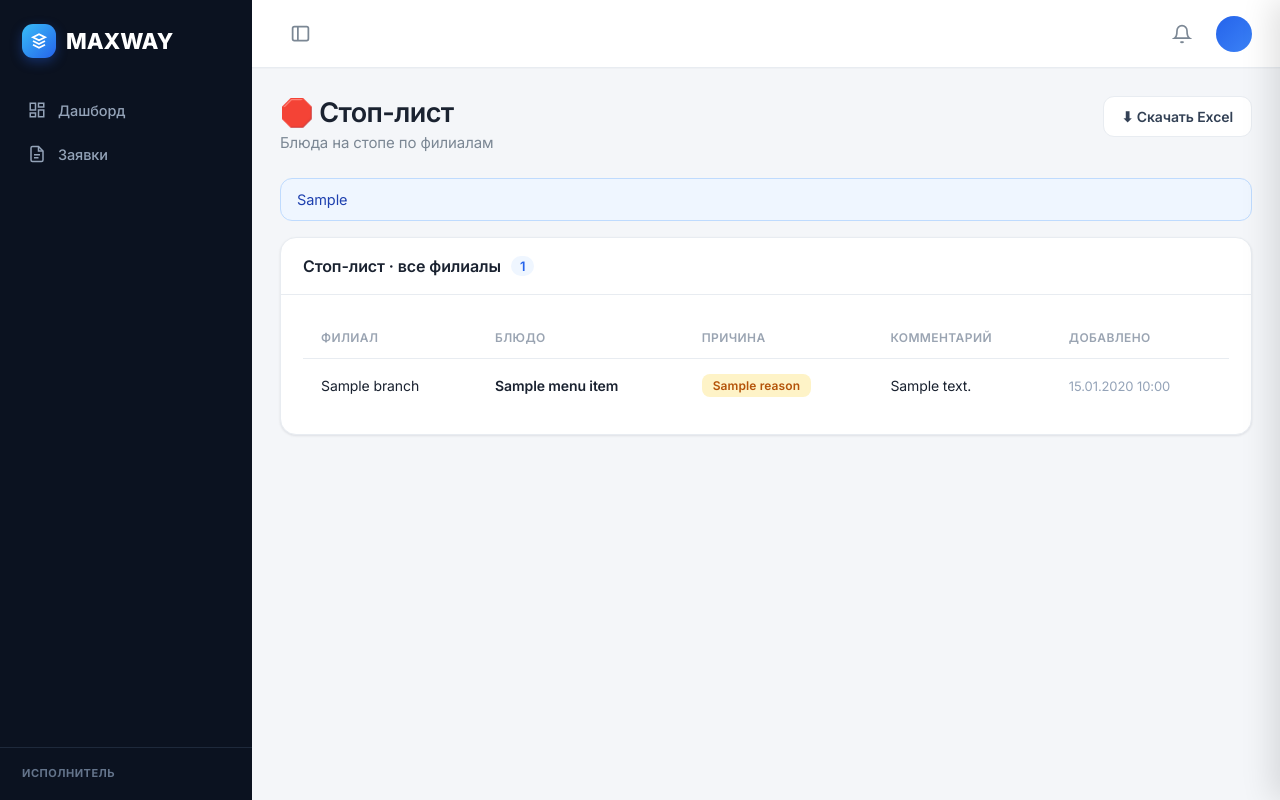
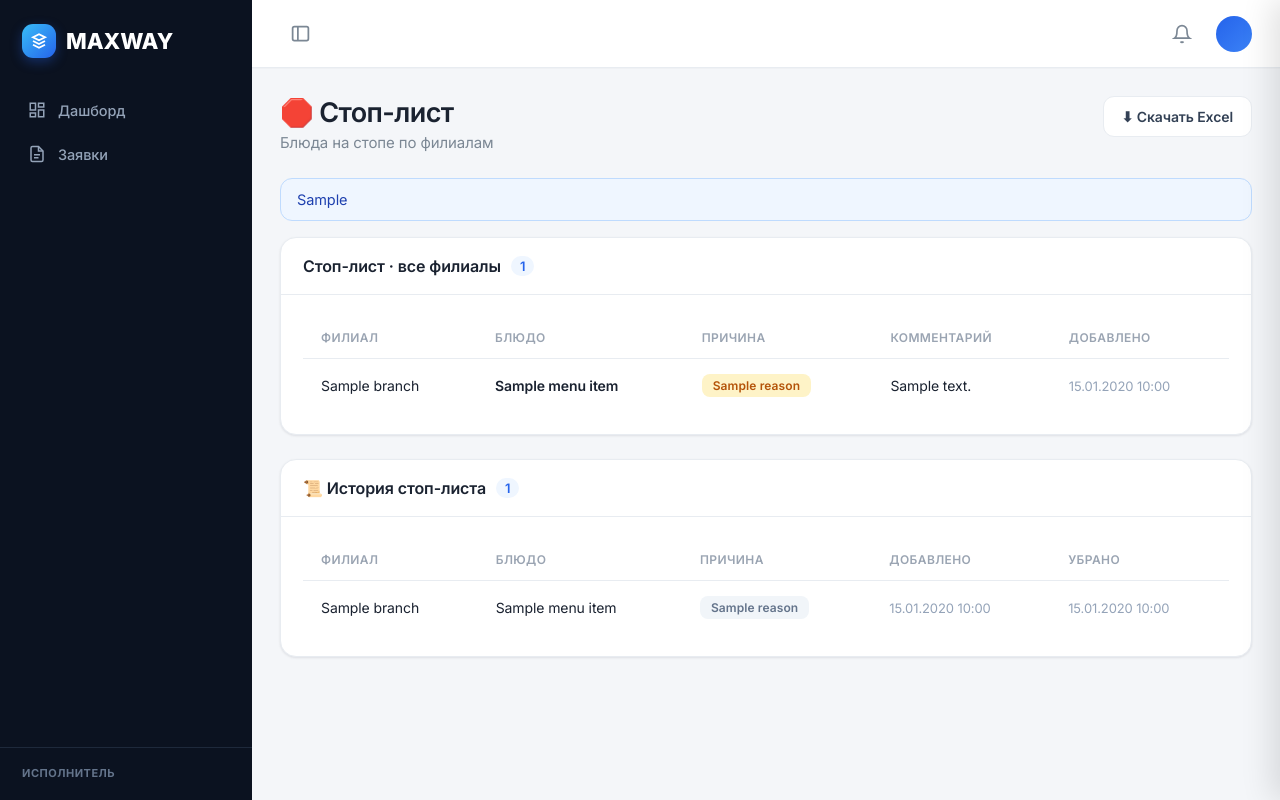
Before and after one commit to Abdullayevsardor/Maxway_flow, a FastAPI app: template templates/stoplist.html in a window 1280 px wide. Run offline with FastAPI, Linux system fonts and the light colour scheme; the template is opened without the code that fills it: most values are stand-ins (such as "Sample title", 1, 10 or a date in 2020); data that the repository does not hold is empty.

Commit message:
stop-list: chip menyu + istoriya + snabjenie menejer

```diff
--- a/app/models.py
+++ b/app/models.py
@@ -233,6 +233,7 @@ class StopEntry(Base):
     created_by = Column(Integer, ForeignKey("users.id"), nullable=True)
     created_at = Column(DateTime, default=tashkent_now)
     resolved = Column(Boolean, default=False)
+    resolved_at = Column(DateTime, nullable=True)   # stopdan olingan vaqti (tarix)
 
     branch = relationship("Branch")
     menu_item = relationship("MenuItem")
--- a/main.py
+++ b/main.py
@@ -31,7 +31,8 @@ def _ensure_columns():
               ("requests", "subcategory_id", "INTEGER"),
               ("branches", "phone", "VARCHAR(40) DEFAULT ''"),
               ("branches", "director_name", "VARCHAR(120) DEFAULT ''"),
-              ("notifications", "from_name", "VARCHAR(120)")]
+              ("notifications", "from_name", "VARCHAR(120)"),
+              ("stop_entries", "resolved_at", "TIMESTAMP")]
     try:
         insp = sa_inspect(engine)
         tables = insp.get_table_names()
@@ -1283,6 +1284,11 @@ def can_see_stoplist(user):
     return user.role in (Role.client, Role.admin, Role.viewer) or is_supply(user)
 
 
+def can_manage_menu(user):
+    """Menyu boshqaruvi — faqat Снабжение bo'limidagi menejer."""
+    return user.role == Role.manager and is_supply(user)
+
+
 @app.get("/stoplist", response_class=HTMLResponse)
 def stoplist_page(request: Request, sync: str = "", db: Session = Depends(get_db)):
     user = current_user(request, db)
@@ -1292,15 +1298,19 @@ def stoplist_page(request: Request, sync: str = "", db: Session = Depends(get_db
         return RedirectResponse("/dashboard", 302)
     menu_items = db.query(models.MenuItem).filter(models.MenuItem.is_active == True)\
         .order_by(models.MenuItem.name).all()
+    is_client = user.role == Role.client
     q = db.query(models.StopEntry).filter(models.StopEntry.resolved == False)
-    is_client = user.role == Role.client
+    hq = db.query(models.StopEntry).filter(models.StopEntry.resolved == True)
     if is_client:
         q = q.filter(models.StopEntry.branch_id == user.user_branch_id)
+        hq = hq.filter(models.StopEntry.branch_id == user.user_branch_id)
     entries = q.order_by(models.StopEntry.created_at.desc()).all()
+    history = hq.order_by(models.StopEntry.resolved_at.desc().nullslast()).limit(200).all()
     return templates.TemplateResponse(request, "stoplist.html", {
         "request": request, "user": user, "active": "stoplist",
-        "menu_items": menu_items, "entries": entries, "is_client": is_client,
-        "can_manage_menu": user.role == Role.admin,
+        "menu_items": menu_items, "entries": entries, "history": history,
+        "is_client": is_client,
+        "can_manage_menu": can_manage_menu(user),
         "can_resolve": user.role in (Role.admin, Role.manager) or is_supply(user) or is_client,
         "sync_msg": sync,
     })
@@ -1347,6 +1357,7 @@ def stoplist_resolve(sid: int, request: Request, db: Session = Depends(get_db)):
             or user.role in (Role.admin, Role.manager) or is_supply(user)
         if ok:
             e.resolved = True
+            e.resolved_at = datetime.utcnow() + timedelta(hours=5)
             db.commit()
     return RedirectResponse("/stoplist", 302)
 
@@ -1354,7 +1365,7 @@ def stoplist_resolve(sid: int, request: Request, db: Session = Depends(get_db)):
 @app.post("/stoplist/menu/add")
 def stoplist_menu_add(request: Request, name: str = Form(...), db: Session = Depends(get_db)):
     user = current_user(request, db)
-    if not user or user.role != Role.admin:
+    if not user or not can_manage_menu(user):
         return RedirectResponse("/login", 302)
     for line in name.splitlines():
         nm = line.strip()
@@ -1367,7 +1378,7 @@ def stoplist_menu_add(request: Request, name: str = Form(...), db: Session = Dep
 @app.post("/stoplist/menu/{mid}/delete")
 def stoplist_menu_delete(mid: int, request: Request, db: Session = Depends(get_db)):
     user = current_user(request, db)
-    if not user or user.role != Role.admin:
+    if not user or not can_manage_menu(user):
         return RedirectResponse("/login", 302)
     m = db.get(models.MenuItem, mid)
     if m:
@@ -1413,7 +1424,7 @@ def _parse_menu_file(filename, data):
 def stoplist_menu_upload(request: Request, replace: str = Form(""),
                          file: UploadFile = File(...), db: Session = Depends(get_db)):
     user = current_user(request, db)
-    if not user or user.role != Role.admin:
+    if not user or not can_manage_menu(user):
         return RedirectResponse("/login", 302)
     try:
         data = file.file.read()
@@ -1436,7 +1447,7 @@ def stoplist_menu_upload(request: Request, replace: str = Form(""),
 @app.post("/stoplist/menu/clear")
 def stoplist_menu_clear(request: Request, db: Session = Depends(get_db)):
     user = current_user(request, db)
-    if not user or user.role != Role.admin:
+    if not user or not can_manage_menu(user):
         return RedirectResponse("/login", 302)
     db.query(models.StopEntry).delete(synchronize_session=False)
     db.query(models.MenuItem).delete(synchronize_session=False)
--- a/templates/stoplist.html
+++ b/templates/stoplist.html
@@ -26,11 +26,16 @@
     <form method="post" action="/stoplist/add">
       <div class="field"><label>Блюда (меню) · {{ menu_items|length }} шт. <span style="color:#94a3b8;font-weight:400">— можно выбрать несколько</span></label>
         <input type="text" id="menuSearch" class="inp" placeholder="🔍 Поиск блюда..." autocomplete="off" oninput="filterMenu()">
-        <div id="menuList" style="max-height:280px;overflow:auto;border:1px solid var(--border);border-radius:10px;margin-top:8px">
+        <style>
+          .menu-chip{display:inline-flex;align-items:center;gap:6px;padding:8px 14px;border:1px solid var(--border);border-radius:999px;cursor:pointer;font-size:14px;background:#fff;user-select:none;transition:all .12s}
+          .menu-chip input{display:none}
+          .menu-chip:hover{border-color:#93c5fd}
+          .menu-chip:has(input:checked){background:#2563eb;border-color:#2563eb;color:#fff}
+        </style>
+        <div id="menuList" style="display:flex;flex-wrap:wrap;gap:8px;max-height:300px;overflow:auto;margin-top:8px;padding:4px">
           {% for m in menu_items %}
-          <label class="menu-opt" data-name="{{ m.name|lower }}"
-                 style="display:flex;gap:10px;align-items:center;padding:9px 12px;cursor:pointer;border-bottom:1px solid var(--border)">
-            <input type="checkbox" name="menu_name" value="{{ m.name }}" onchange="onPick()" style="width:16px;height:16px">
+          <label class="menu-chip" data-name="{{ m.name|lower }}">
+            <input type="checkbox" name="menu_name" value="{{ m.name }}" onchange="onPick()">
             <span>{{ m.name }}</span>
           </label>
           {% endfor %}
@@ -53,8 +58,8 @@
     <script>
       function filterMenu(){
         var q=document.getElementById('menuSearch').value.toLowerCase();
-        document.querySelectorAll('#menuList .menu-opt').forEach(function(el){
-          el.style.display = el.dataset.name.indexOf(q)>=0 ? 'flex':'none';
+        document.querySelectorAll('#menuList .menu-chip').forEach(function(el){
+          el.style.display = el.dataset.name.indexOf(q)>=0 ? 'inline-flex':'none';
         });
       }
       function onPick(){
@@ -106,6 +111,31 @@
     {% endif %}
   </div>
 </div>
+
+{% if history %}
+<div class="panel">
+  <div class="panel-head"><div class="title">📜 История стоп-листа <span class="badge">{{ history|length }}</span></div></div>
+  <div class="panel-body">
+    <table>
+      <thead><tr>
+        {% if not is_client %}<th>ФИЛИАЛ</th>{% endif %}
+        <th>БЛЮДО</th><th>ПРИЧИНА</th><th>ДОБАВЛЕНО</th><th>УБРАНО</th>
+      </tr></thead>
+      <tbody>
+        {% for e in history %}
+        <tr>
+          {% if not is_client %}<td data-label="Филиал">{{ e.branch.name if e.branch else "—" }}</td>{% endif %}
+          <td data-label="Блюдо">{{ e.menu_item.name if e.menu_item else "—" }}</td>
+          <td data-label="Причина"><span class="tag" style="background:#f1f5f9;color:#64748b">{{ REASON_LABELS.get(e.reason, e.reason) }}</span></td>
+          <td data-label="Добавлено" style="color:#94a3b8;font-size:13px">{{ e.created_at.strftime('%d.%m.%Y %H:%M') }}</td>
+          <td data-label="Убрано" style="color:#94a3b8;font-size:13px">{{ e.resolved_at.strftime('%d.%m.%Y %H:%M') if e.resolved_at else "—" }}</td>
+        </tr>
+        {% endfor %}
+      </tbody>
+    </table>
+  </div>
+</div>
+{% endif %}
 
 {% if can_manage_menu %}
 <div class="panel">
```
Also changed, not shown: setup.py (+3 -3 lines).
